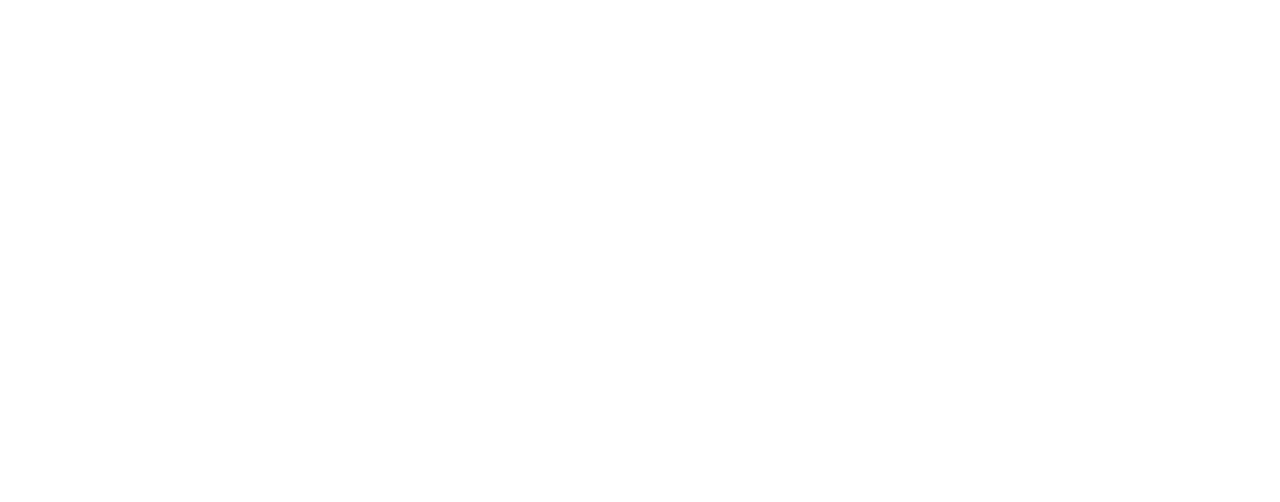
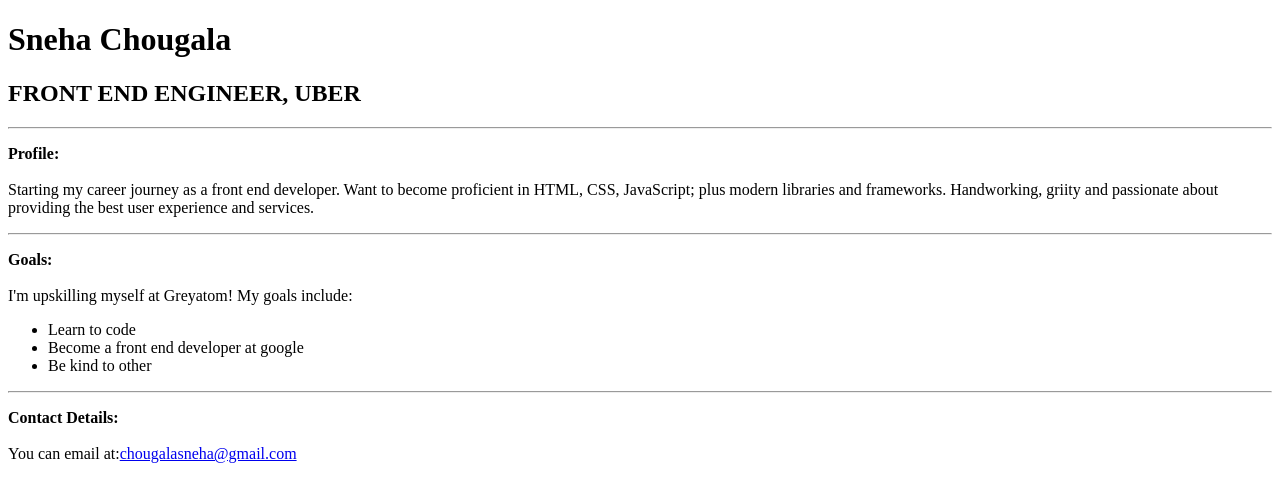
Before and after one commit to chougalasneha/personal-portfolio-page, a plain HTML site: page index.html in a window 1280 px wide. Drawn offline with Linux system fonts and the light colour scheme.

Commit message:
Update index.html
Portfolio

```diff
--- a/index.html
+++ b/index.html
@@ -1 +1,36 @@
-<!-- Add your HTML Code here -->
+<!DOCTYPE html>
+<html>
+<head>
+  <title></title>
+  <link href="style.css" type="text/css" rel="stylesheet">
+</head>
+<body>
+  <div class="profileBody">
+  <h1>Sneha Chougala</h1>
+  <h2>FRONT END ENGINEER, UBER</h2>
+  <hr />
+  <p>
+  <strong>Profile:</strong><br /><br />
+  Starting my career journey as a front end developer. Want to become proficient in HTML, CSS, JavaScript;
+  plus modern libraries and frameworks. Handworking, griity and passionate about providing the best user experience and services.
+  </p> <hr />
+
+  <p>
+  <strong>Goals:</strong><br /><br />
+  I'm upskilling myself at Greyatom! My goals include:
+  <ul>
+    <li>Learn to code</li>
+    <li>Become a front end developer at google</li>
+	<li>Be kind to other</li>
+  </ul>
+  </p> <hr />
+
+  <p>
+  <strong>Contact Details:</strong><br /><br />
+  You can email at:<a href="#">chougalasneha@gmail.com<a>
+
+  </p>
+
+  </div>
+</body>
+</html>
```
